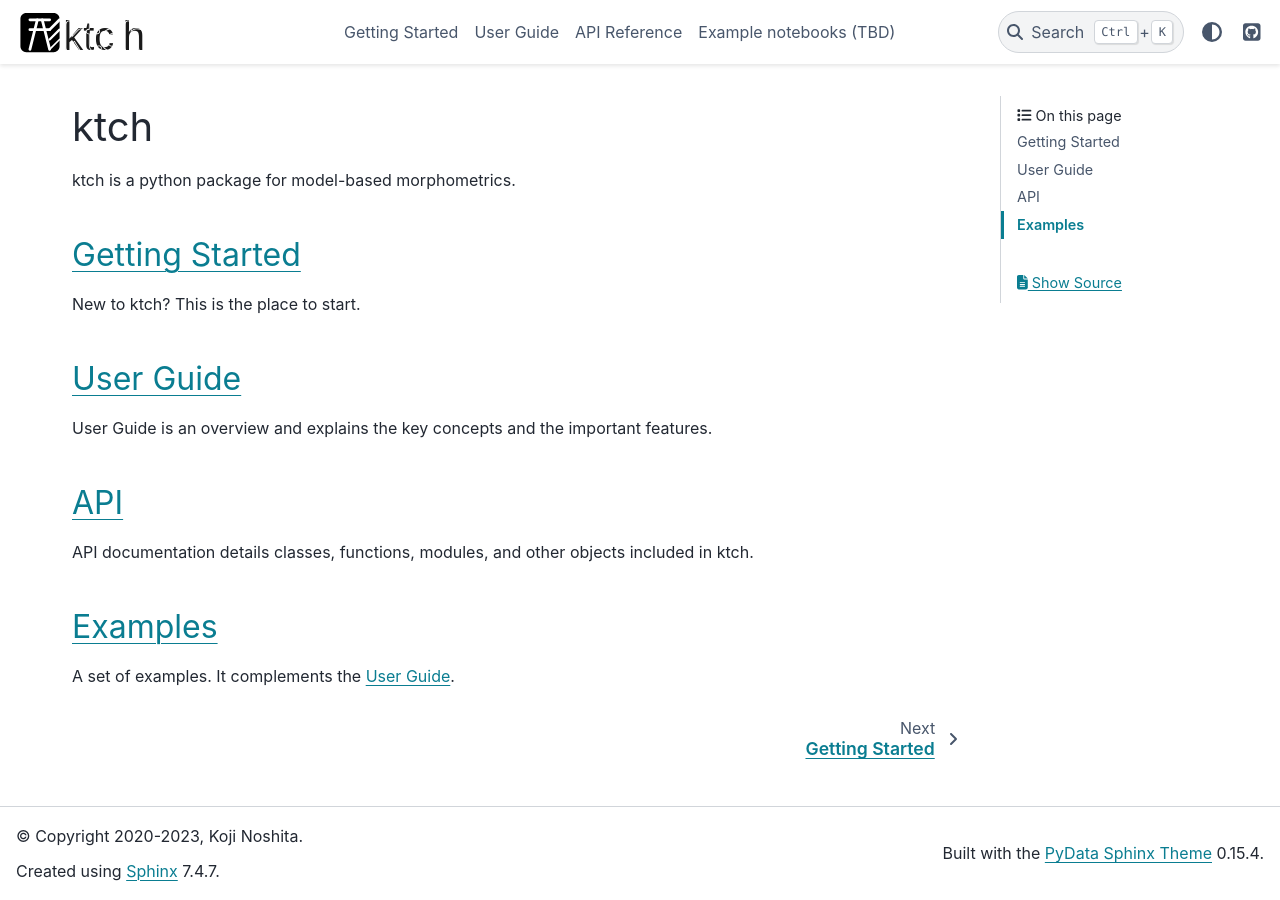
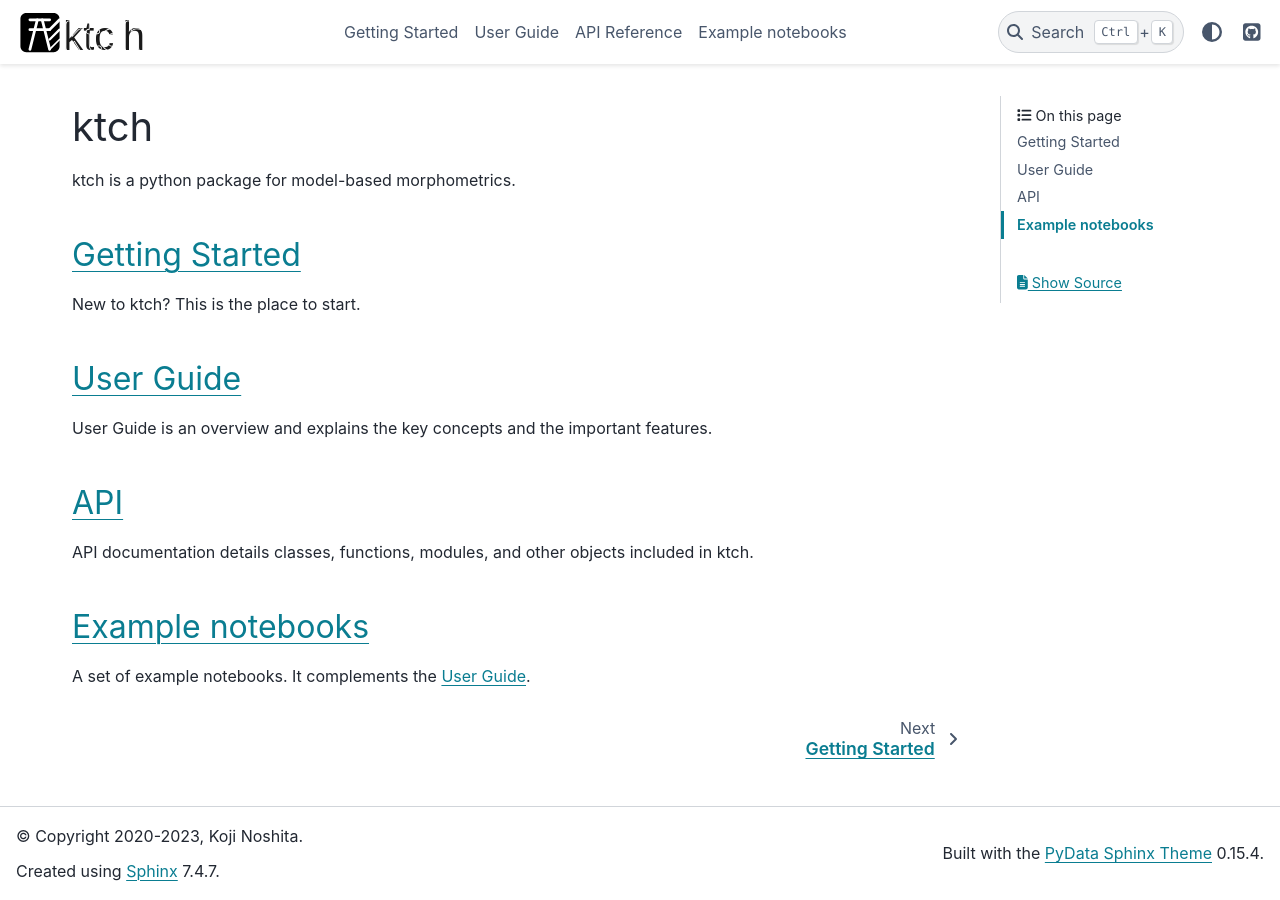
Before and after one commit to noshita/ktch, a Sphinx documentation site: the page built from doc/index.rst, in a window 1280 px wide. Built offline with Sphinx 7.4.7 and the PyData theme 0.15.4, drawn with Linux system fonts in a browser that asks for light colours; pages that are not in the unit, such as notebooks, are missing from menus.

Commit message:
📚 DOC: add example notebooks using MyST-NB

```diff
--- a/doc/index.rst
+++ b/doc/index.rst
@@ -40,7 +40,7 @@ User Guide is an overview and explains the key concepts and the important featur
 
 API documentation details classes, functions, modules, and other objects included in ktch.
 
-`Examples <notebooks/index.html>`_
+`Example notebooks <notebooks/index.html>`_
 -------------------------------------------------
 
-A set of examples. It complements the `User Guide <user_guide/index.html>`_.
+A set of example notebooks. It complements the `User Guide <user_guide/index.html>`_.
--- a/notebooks/index.rst
+++ b/notebooks/index.rst
@@ -1,6 +1,6 @@
 .. _examples:
 
-Example notebooks (TBD)
+Example notebooks
 =========================
 
 .. toctree::
```
